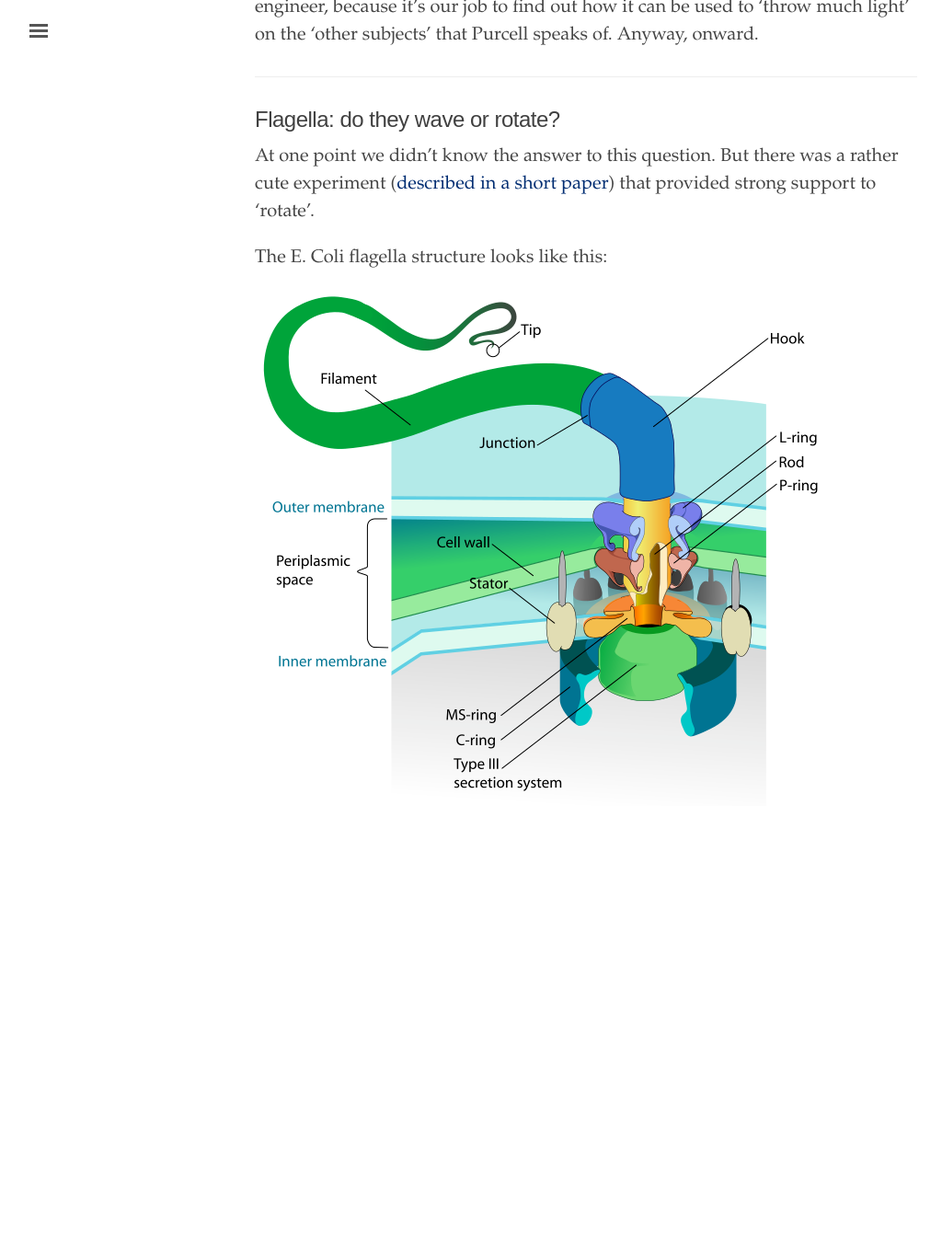
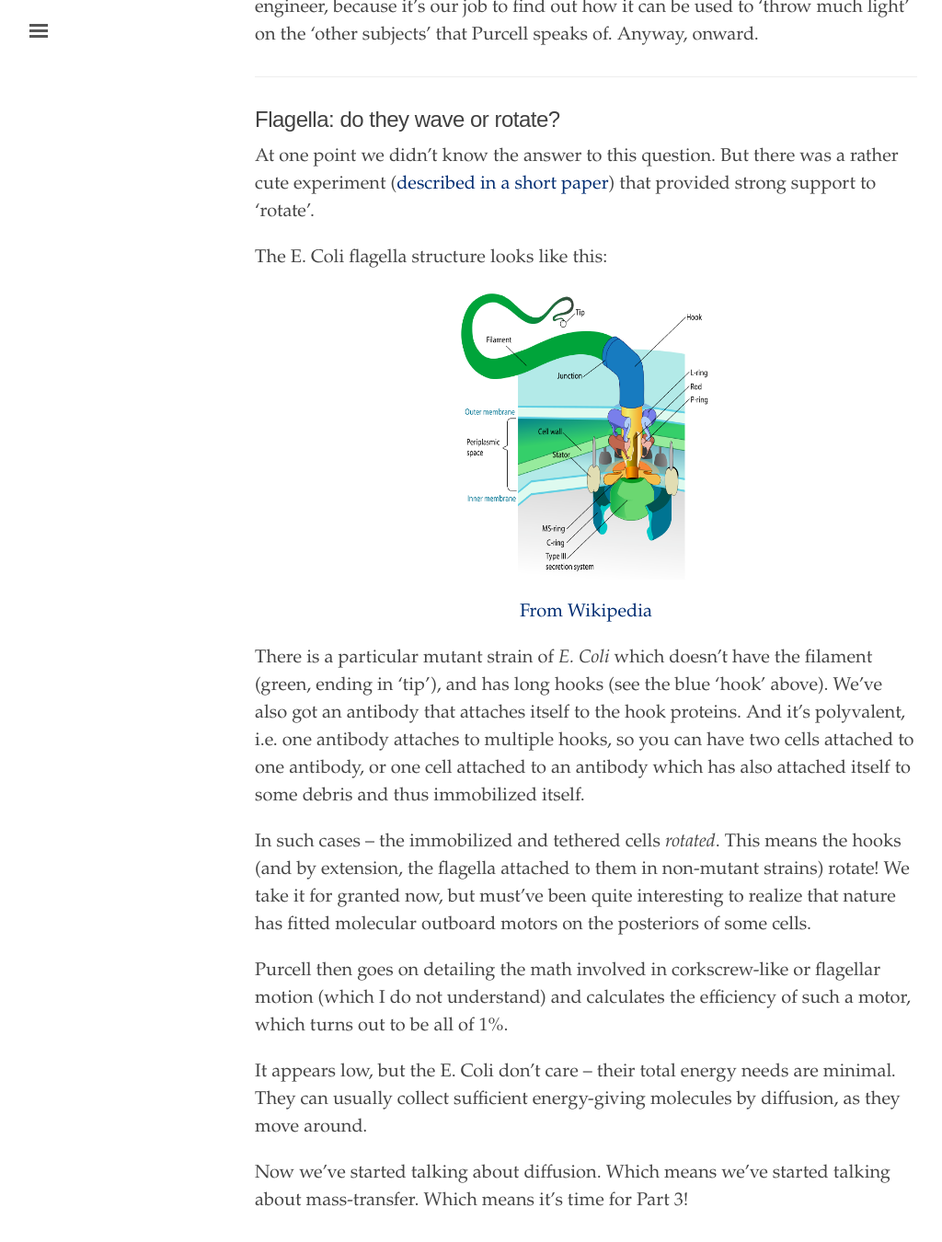
Before and after one commit to soumi-udel/soumi-udel.github.io, a Jekyll site: the page built from _texts/life-at-low-Re-2.md, in a window 1280 px wide and 1400 px high, scrolled down 821 px. Shown: the top 1350 px of the window at 92% size, without its empty margins (3-1027 px from the left). Built offline with Jekyll 4.4.1, drawn with Linux system fonts in a browser that asks for light colours; before the commit the page ends 1777 px from its top, so only the background shows below that; some of the changed text lies outside the part shown.

Commit message:
14DEC19 - 2244

```diff
--- a/_texts/life-at-low-Re-2.md
+++ b/_texts/life-at-low-Re-2.md
@@ -8,7 +8,7 @@ title: Life at Low Reynolds Number - Part 2
 
 ## Introduction.
 
-In Part 1, we discussed how the force needed to push something in water at Reynolds’ number of 1 is 10^-9 Newtons. Who cares for such tiny forces? Bacteria. In the paper, Purcell dives into talking about Bacteria, their flagella and chemotaxis. More importantly for chemical engineers, he talks about diffusion and provides a very nice framework to understand its relevance.
+In [Part 1](/texts/life-at-low-Re-1/), we discussed how the force needed to push something in water at Reynolds’ number of 1 is 10^-9 Newtons. Who cares for such tiny forces? Bacteria. In the paper, Purcell dives into talking about Bacteria, their flagella and chemotaxis. More importantly for chemical engineers, he talks about diffusion and provides a very nice framework to understand its relevance.
 
 Purcell takes a few side-steps before getting to the point, which is great for us – each of those forays is a fun little paper that leads us into biology. The subject matter is complex enough to be fun to read, and simple enough that terms you don’t understand can be readily googled. And being a physicist, his tone is one of undergraduate-like wonder for a field he’s not done a PhD in. In his own words:
 
@@ -24,4 +24,25 @@ At one point we didn’t know the answer to this question. But there was a rathe
 
 The E. Coli flagella structure looks like this:
 
+<!-- Here is the code for the figure. It's clunky and maybe we should do something in the CSS files to make it prettier -->
+<center>
+<figure>
+<img src="/images/flagella.png" align="center" hspace="50" vspace="50" height="315" width="280" />
+<figcaption><a href = "https://en.wikipedia.org/wiki/Flagellum#/media/File:Flagellum_base_diagram-en.svg"> From Wikipedia </a></figcaption>
+<!--
+	629x561 pixels
 ![Flagella](/images/flagella.png "From Wikipedia")
+-->
+</figure>
+</center>
+<!-- --END FIGURE-- -->
+
+There is a particular mutant strain of _E. Coli_ which doesn’t have the filament (green, ending in 'tip'), and has long hooks (see the blue ‘hook’ above). We’ve also got an antibody that attaches itself to the hook proteins. And it’s polyvalent, i.e. one antibody attaches to multiple hooks, so you can have two cells attached to one antibody, or one cell attached to an antibody which has also attached itself to some debris and thus immobilized itself.
+
+In such cases – the immobilized and tethered cells _rotated_. This means the hooks (and by extension, the flagella attached to them in non-mutant strains) rotate! We take it for granted now, but must’ve been quite interesting to realize that nature has fitted molecular outboard motors on the posteriors of some cells.
+
+Purcell then goes on detailing the math involved in corkscrew-like or flagellar motion (which I do not understand) and calculates the efficiency of such a motor, which turns out to be all of 1%.
+
+It appears low, but the E. Coli don’t care – their total energy needs are minimal. They can usually collect sufficient energy-giving molecules by diffusion, as they move around.
+
+Now we’ve started talking about diffusion. Which means we’ve started talking about mass-transfer. Which means it’s time for Part 3!
--- a/index.html
+++ b/index.html
@@ -33,7 +33,7 @@ title: "Soumi@Udel"
 <div class="toc">
 
   <!-- Here's the First Heading -->
-  <h3>Blog Post Category 1</h3>
+  <h3>A Companion to E.H. Purcell's <a href="https://science.curie.fr/wp-content/uploads/2016/04/Purcell_life_at_low_reynolds_number_1977.pdf"> paper</a>: 'Life at Low Reynolds Number'</h3>
   <ul class="post">
 
     <li class="text-title">
@@ -49,8 +49,8 @@ title: "Soumi@Udel"
     </li>
 
     <li class="text-title">
-      <a href="/texts/dreams/">
-        Dreams
+      <a href="/texts/life-at-low-Re-3/">
+        Life at Low Reynolds Number - Part 3
       </a>
     </li>
   </ul>
```
Also changed, not shown: _texts/life-at-low-Re-3.md (added, +53 -0 lines).
